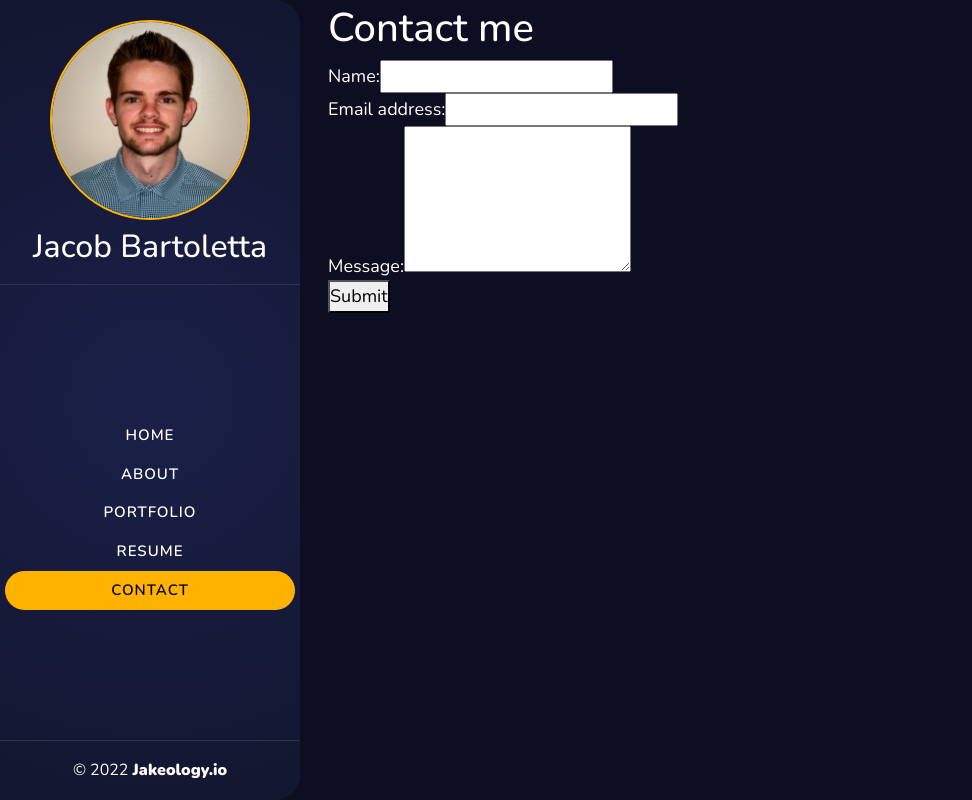
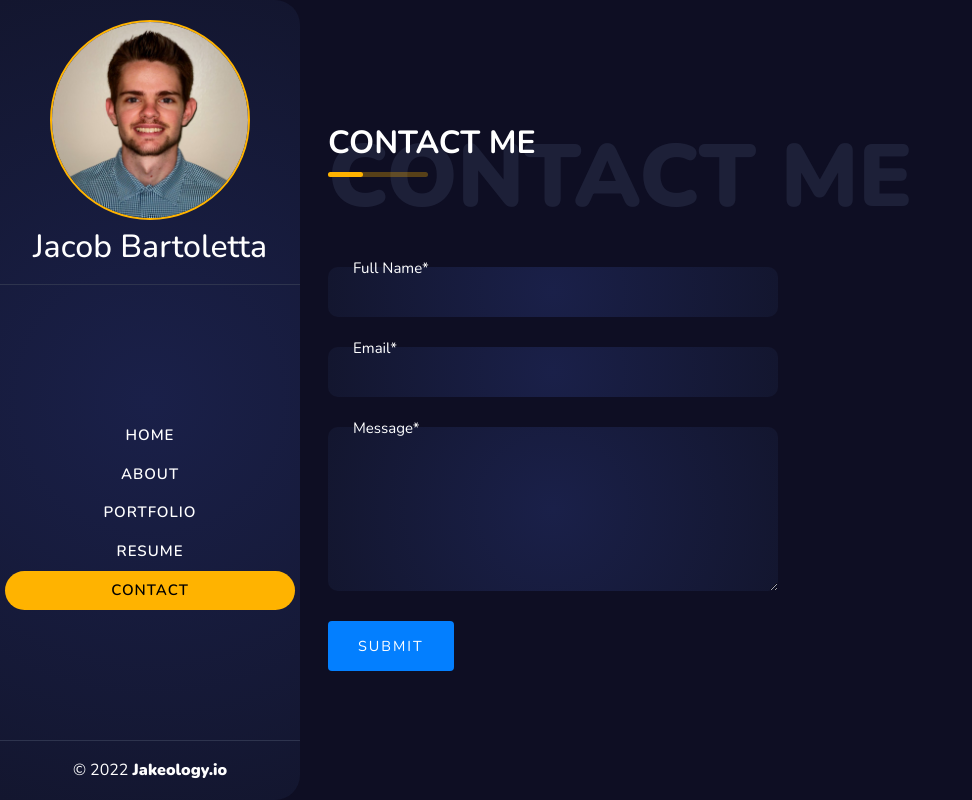
Before and after one commit to Jakeology/react-portfolio, a React (Create React App) app: page / in a window 1280 px wide. Both pictures are taken after a click on the element "CONTACT". Shown: the whole page, without its empty margins (0-972 px from the left). Built offline with nearby package versions, Linux system fonts and the light colour scheme.

Commit message:
added contact form with css styling

```diff
--- a/src/components/Contact/index.js
+++ b/src/components/Contact/index.js
@@ -7,17 +7,24 @@ function Contact() {
   const [errorMessage, setErrorMessage] = useState("");
 
   function handleChange(e) {
-    if (e.target.name === "email") {
+    if (e.target.name === "userEmail") {
       const isValid = validateEmail(e.target.value);
       // isValid conditional statement
       if (!isValid) {
         setErrorMessage("Your email is invalid.");
       } else {
+        setErrorMessage("");
+      }
+    } else {
       if (!e.target.value.length) {
-          setErrorMessage(`${e.target.name} is required.`);
+        if(e.target.name === "fullName") {
+          setErrorMessage("Please enter your full name");
+        }
+        if(e.target.name === "userMessage") {
+          setErrorMessage("You can't send an empty message");
+        }
       } else {
         setErrorMessage("");
-        }
       }
     }
     if (!errorMessage) {
@@ -29,29 +36,41 @@ function Contact() {
     e.preventDefault();
     console.log(formState);
   }
+
+  const contactTitle = "contact me";
+
   return (
     <section>
-      <h1>Contact me</h1>
-      <form id="contact-form" onSubmit={handleSubmit}>
-        <div>
-          <label htmlFor="name">Name:</label>
-          <input type="text" defaultValue={name} onBlur={handleChange} name="name" />
+      <div className="primary-section-title">
+        <h2>{contactTitle}</h2>
+        <span>{contactTitle}</span>
       </div>
-        <div>
-          <label htmlFor="email">Email address:</label>
-          <input type="email" defaultValue={email} name="email" onBlur={handleChange} />
+      <div className="row">
+        <div className="col-lg-6">
+          <form autoComplete="none" id="contact-form" onSubmit={handleSubmit}>
+            <div className="form-field">
+              <label htmlFor="fullName">Full Name*</label>
+              <input type="text" defaultValue={name} onBlur={handleChange} autoComplete="none" name="fullName"/>
             </div>
-        <div>
-          <label htmlFor="message">Message:</label>
-          <textarea name="message" defaultValue={message} onBlur={handleChange} rows="5" />
+            <div className="form-field">
+              <label htmlFor="userEmail">Email*</label>
+              <input type="email" defaultValue={email} onBlur={handleChange} autoComplete="none" name="userEmail"/>
+            </div>
+            <div className="form-field">
+              <label htmlFor="userMessage">Message*</label>
+              <textarea autoComplete="none" defaultValue={message} onBlur={handleChange} rows="5" name="userMessage"/>
             </div>
             {errorMessage && (
               <div>
                 <p className="error-text">{errorMessage}</p>
               </div>
             )}
-        <button type="submit">Submit</button>
+            <button className="btn mt-30" type="submit">
+              Submit
+            </button>
           </form>
+        </div>
+      </div>
     </section>
   );
 }
--- a/src/index.css
+++ b/src/index.css
@@ -440,3 +440,82 @@ header h2 {
   position: relative;
   border-radius: 10px;
 }
+
+.form-field {
+  margin-top: 30px;
+  position: relative;
+}
+
+.form-field label {
+  position: absolute;
+  left: 15px;
+  top: -13px;
+  /* background: #0e0e23; */
+  transition: all 0.4s ease-out;
+  pointer-events: none;
+  padding: 0 10px;
+  font-size: 0.94rem;
+}
+
+.form-field input,
+.form-field textarea {
+  background: radial-gradient(circle, #1a2049 0%, #13162f 100%);
+  border-radius: 10px;
+  font-size: 1rem;
+}
+
+.btn {
+  position: relative;
+  padding: 0 30px;
+  background: #037fff;
+  color: #fff;
+  border: 0;
+  display: inline-block;
+  z-index: 1;
+  text-transform: uppercase;
+  font-size: 0.9rem;
+  letter-spacing: 2px;
+  height: 50px;
+  line-height: 50px;
+  transition: all 0.4s ease-out;
+}
+
+button,
+input,
+select {
+  height: 50px;
+  padding: 0 15px;
+}
+
+textarea {
+  padding: 10px 15px;
+}
+
+input,
+select,
+textarea {
+  width: 100%;
+  font-size: 14px;
+  vertical-align: middle;
+}
+
+button,
+input,
+select,
+textarea {
+  background: transparent;
+  border: none;
+  font-family: "Nunito", sans-serif;
+  color: #fff;
+}
+
+textarea:focus,
+input:focus {
+  outline: none;
+}
+
+#particles-js {
+  position: absolute;
+  width: 100%;
+  height: 100%;
+}
--- /dev/null
+++ b/src/utils/helpers.js
@@ -0,0 +1,5 @@
+export function validateEmail(email) {
+  var re =
+    /^(([^<>()[\]\\.,;:\s@"]+(\.[^<>()[\]\\.,;:\s@"]+)*)|(".+"))@((\[[0-9]{1,3}\.[0-9]{1,3}\.[0-9]{1,3}\.[0-9]{1,3}\])|(([a-zA-Z\-0-9]+\.)+[a-zA-Z]{2,}))$/;
+  return re.test(String(email).toLowerCase());
+}
```
Lines whose indentation alone changed are shown as unchanged.
